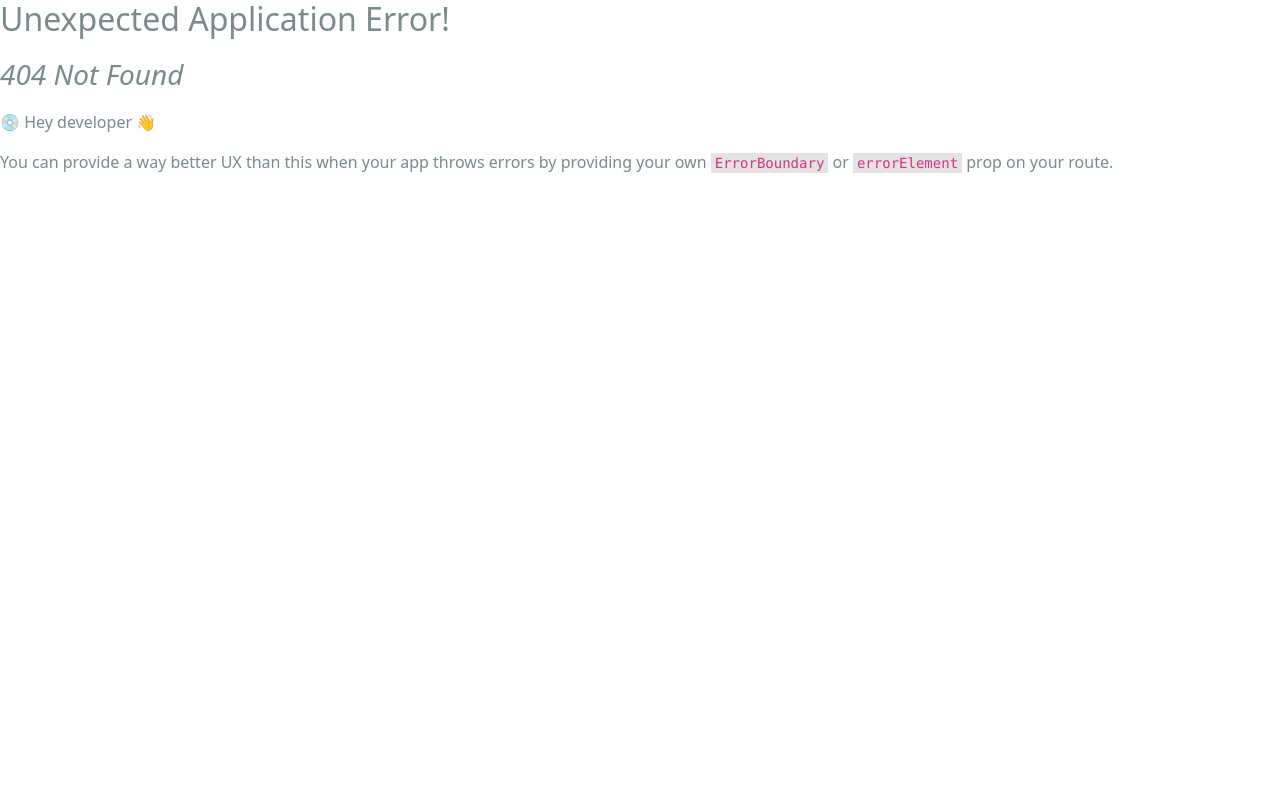
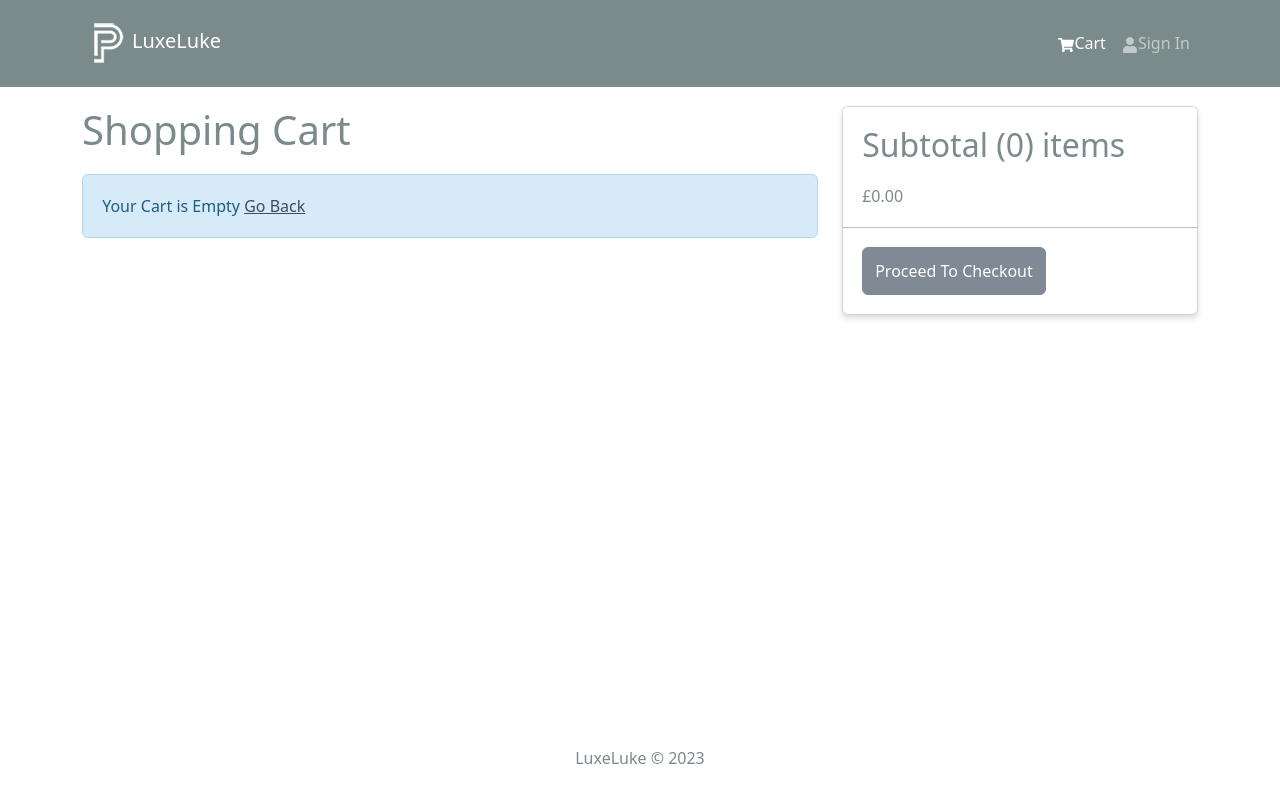
Before and after one commit to lukezje16/LuxeLuke, a React (Create React App) app in the folder frontend/: page /cart in a window 1280 px wide. Before the commit this address had no page. Shown: the top 802 px of the page. Built offline with nearby package versions, Linux system fonts and the light colour scheme.

Commit message:
added a cart page

```diff
--- a/frontend/src/components/Header.jsx
+++ b/frontend/src/components/Header.jsx
@@ -6,6 +6,7 @@
 import logo from "../assets/logo.png";
 
 const Header = () => {
+  //access gloabl state
   const { cartItems } = useSelector((state) => state.cart);
 
   console.log(cartItems);
--- a/frontend/src/index.js
+++ b/frontend/src/index.js
@@ -18,12 +18,14 @@
 import reportWebVitals from "./reportWebVitals";
 import HomePage from "./pages/HomePage";
 import ProductPage from "./pages/ProductPage";
+import CartPage from "./pages/CartPage.jsx";
 
 const router = createBrowserRouter(
   createRoutesFromElements(
     <Route path="/" element={<App />}>
       <Route index={true} path="/" element={<HomePage />}></Route>
       <Route path="/product/:id" element={<ProductPage />}></Route>
+      <Route path="/cart" element={<CartPage />}></Route>
     </Route>
   )
 );
--- /dev/null
+++ b/frontend/src/pages/CartPage.jsx
@@ -0,0 +1,103 @@
+import React from "react";
+import { Link, useNavigate } from "react-router-dom";
+import { useDispatch, useSelector } from "react-redux";
+import {
+  Row,
+  Col,
+  ListGroup,
+  Image,
+  Form,
+  Button,
+  Card,
+} from "react-bootstrap";
+import Message from "../components/Message.jsx";
+import { FaTrash } from "react-icons/fa";
+import { addToCart } from "../slices/cartSlice.js";
+
+const CartPage = () => {
+  const navigate = useNavigate();
+  const dispatch = useDispatch();
+
+  const cart = useSelector((state) => state.cart);
+  const { cartItems } = cart;
+
+  const addToCartHandler = (product, qty) => {
+    dispatch(addToCart({ ...product, qty }));
+  };
+
+  return (
+    <Row>
+      <Col md={8}>
+        <h1 style={{ marginBottom: "20px" }}>Shopping Cart</h1>
+        {cartItems.length === 0 ? (
+          <Message>
+            Your Cart is Empty <Link to="/">Go Back</Link>
+          </Message>
+        ) : (
+          <ListGroup variant="flush">
+            {cartItems.map((item) => (
+              <ListGroup.Item key={item._id}>
+                <Row>
+                  <Col md={2}>
+                    <Image src={item.image} alt={item.name} fluid rounded />
+                  </Col>
+                  <Col md={3}>
+                    <Link to={`/product/${item._id}`}>{item.name}</Link>
+                  </Col>
+                  <Col md={2}>£{item.price}</Col>
+                  <Col md={2}>
+                    <Form.Control
+                      as="select"
+                      value={item.qty}
+                      onChange={(e) =>
+                        addToCartHandler(item, Number(e.target.value))
+                      }
+                    >
+                      {[...Array(item.countInStock).keys()].map((x) => (
+                        <option key={x + 1} value={x + 1}>
+                          {x + 1}
+                        </option>
+                      ))}
+                    </Form.Control>
+                  </Col>
+                  <Col md={2}>
+                    <Button type="button" variant="light">
+                      <FaTrash></FaTrash>
+                    </Button>
+                  </Col>
+                </Row>
+              </ListGroup.Item>
+            ))}
+          </ListGroup>
+        )}
+      </Col>
+      <Col md={4}>
+        <Card>
+          <ListGroup variant="flush">
+            <ListGroup.Item>
+              <h2>
+                Subtotal ({cartItems.reduce((acc, item) => acc + item.qty, 0)})
+                items
+              </h2>
+              £
+              {cartItems
+                .reduce((acc, item) => acc + item.qty * item.price, 0)
+                .toFixed(2)}
+            </ListGroup.Item>
+            <ListGroup.Item>
+              <Button
+                type="button"
+                className="btn-block"
+                disabled={cartItems.length === 0}
+              >
+                Proceed To Checkout
+              </Button>
+            </ListGroup.Item>
+          </ListGroup>
+        </Card>
+      </Col>
+    </Row>
+  );
+};
+
+export default CartPage;
```
